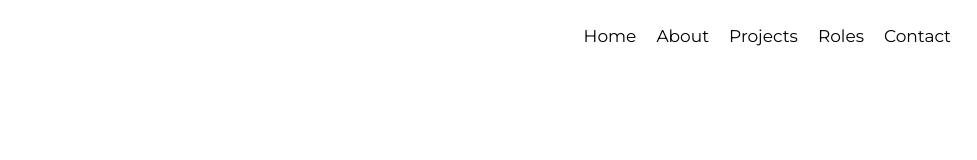
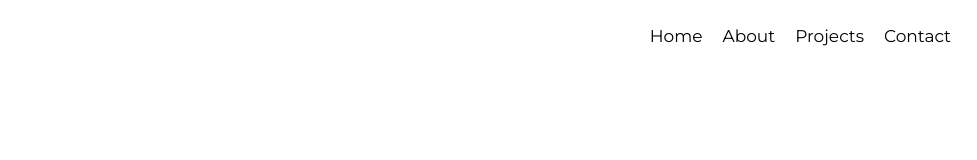
Before and after one commit to Pinto565/portfolio-react, a React (Create React App) app: page / in a window 1280 px wide. Shown: the top 160 px of the page, without its empty margins (303-1280 px from the left). Built offline with nearby package versions, Linux system fonts and the light colour scheme.

Commit message:
Removed Roles Page

```diff
--- a/src/App.js
+++ b/src/App.js
@@ -2,7 +2,7 @@ import "./App.css";
 import Home from "./pages/home";
 import About from "./pages/about";
 import Projects from "./pages/projects";
-import Roles from "./pages/roles";
+//import Roles from "./pages/roles";
 import Contact from "./pages/contact";
 import { Route, Link } from "react-router-dom";
 import Navbar from "./pages/navbar";
@@ -14,7 +14,6 @@ function App() {
       <Route exact path="/" component={Home} />
       <Route exact path="/about" component={About} />
       <Route exact path="/projects" component={Projects} />
-      <Route exact path="/roles" component={Roles} />
       <Route exact path="/contact" component={Contact} />
     </div>
   );
--- a/src/pages/navbar.js
+++ b/src/pages/navbar.js
@@ -16,9 +16,6 @@ export default function NavBar(props) {
           <Link to="/projects">Projects</Link>
         </li>
         <li>
-          <Link to="/roles">Roles</Link>
-        </li>
-        <li>
           <Link to="/contact">Contact</Link>
         </li>
       </div>
```
